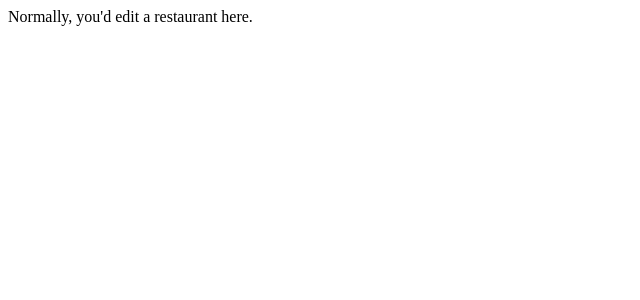
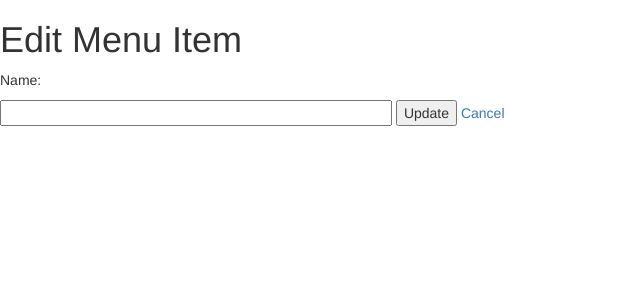
Before and after one commit to cadecolvin/Udacity, a Flask app: page /restaurants/1/1/edit/ in a window 1280 px wide. Shown: the top 300 px of the page, without its empty margins (0-640 px from the left). Run offline with Flask 2, Linux system fonts and the light colour scheme.

Commit message:
Completed the delete form

```diff
--- a/Full-Stack-Dev/lesson-3/project.py
+++ b/Full-Stack-Dev/lesson-3/project.py
@@ -39,13 +39,31 @@ def create_menuitem(restaurant_id):
     else:
         return render_template('newMenuItem.html', restaurant_id=restaurant_id)
 
-@app.route('/restaurants/<int:restaurant_id>/<int:menuitem_id>/edit/')
+@app.route('/restaurants/<int:restaurant_id>/<int:menuitem_id>/edit/',
+            methods=['GET', 'POST'])
 def edit_menuitem(restaurant_id, menuitem_id):
-    return 'Normally, you\'d edit a restaurant here.'
+    if request.method == 'POST':
+        item = session.query(MenuItem).filter_by(id=menuitem_id).one()
+        item.name = request.form['name']
+        session.add(item)
+        session.commit()
+        return redirect(url_for('restaurant_menu',
+            restaurant_id=restaurant_id))
+    else:
+        return render_template('editMenuItem.html',
+            restaurant_id=restaurant_id, menuitem_id=menuitem_id)
 
-@app.route('/restaurants/<int:restaurant_id>/<int:menuitem_id>/delete/')
+@app.route('/restaurants/<int:restaurant_id>/<int:menuitem_id>/delete/',
+            methods=['GET','POST'])
 def delete_menuitem(restaurant_id, menuitem_id):
-    return 'Normally, you\'d delete a restaurant here.'
+    item = session.query(MenuItem).filter_by(id=menuitem_id).one()
+    if request.method == 'POST':
+        session.delete(item)
+        session.commit()
+        return redirect(url_for('restaurant_menu',
+            restaurant_id=restaurant_id))
+    else:
+        return render_template('deleteMenuItem.html', item=item)
 
 if __name__ == '__main__':
     app.debug = True
--- /dev/null
+++ b/Full-Stack-Dev/lesson-3/templates/editMenuItem.html
@@ -0,0 +1,17 @@
+<!DOCTYPE html>
+<html lang="en">
+<head>
+    <meta charset="utf-8">
+    <title></title>
+    <link rel="stylesheet" href="css/bootstrap.css">
+</head>
+<body>
+    <h1>Edit Menu Item</h1>
+    <form action="{{ url_for('edit_menuitem', restaurant_id=restaurant_id, menuitem_id=menuitem_id) }}" method='POST'>
+        <p>Name:</p>
+        <input type='text' size='45' name='name'>
+        <input type='submit' value='Update'>
+        <a href="{{ url_for('restaurant_menu', restaurant_id=restaurant_id) }}">Cancel</a>
+    </form>
+</body>
+</html>
--- a/Full-Stack-Dev/lesson-3/templates/menu.html
+++ b/Full-Stack-Dev/lesson-3/templates/menu.html
@@ -12,7 +12,7 @@
         {{ item.price }}</br>
         {{ item.description }}</br>
         <a href={{ url_for('edit_menuitem', restaurant_id=restaurant.id, menuitem_id=item.id) }}>Edit</a>
-        <a href={{ url_for('edit_menuitem', restaurant_id=restaurant.id, menuitem_id=item.id) }}>Delete</a></br>
+        <a href={{ url_for('delete_menuitem', restaurant_id=restaurant.id, menuitem_id=item.id) }}>Delete</a></br>
         </br>
     {% endfor %}
 </body>
```
Also changed, not shown: Full-Stack-Dev/lesson-3/templates/deleteMenuItem.html (added, +15 -0 lines), 1 other file.
